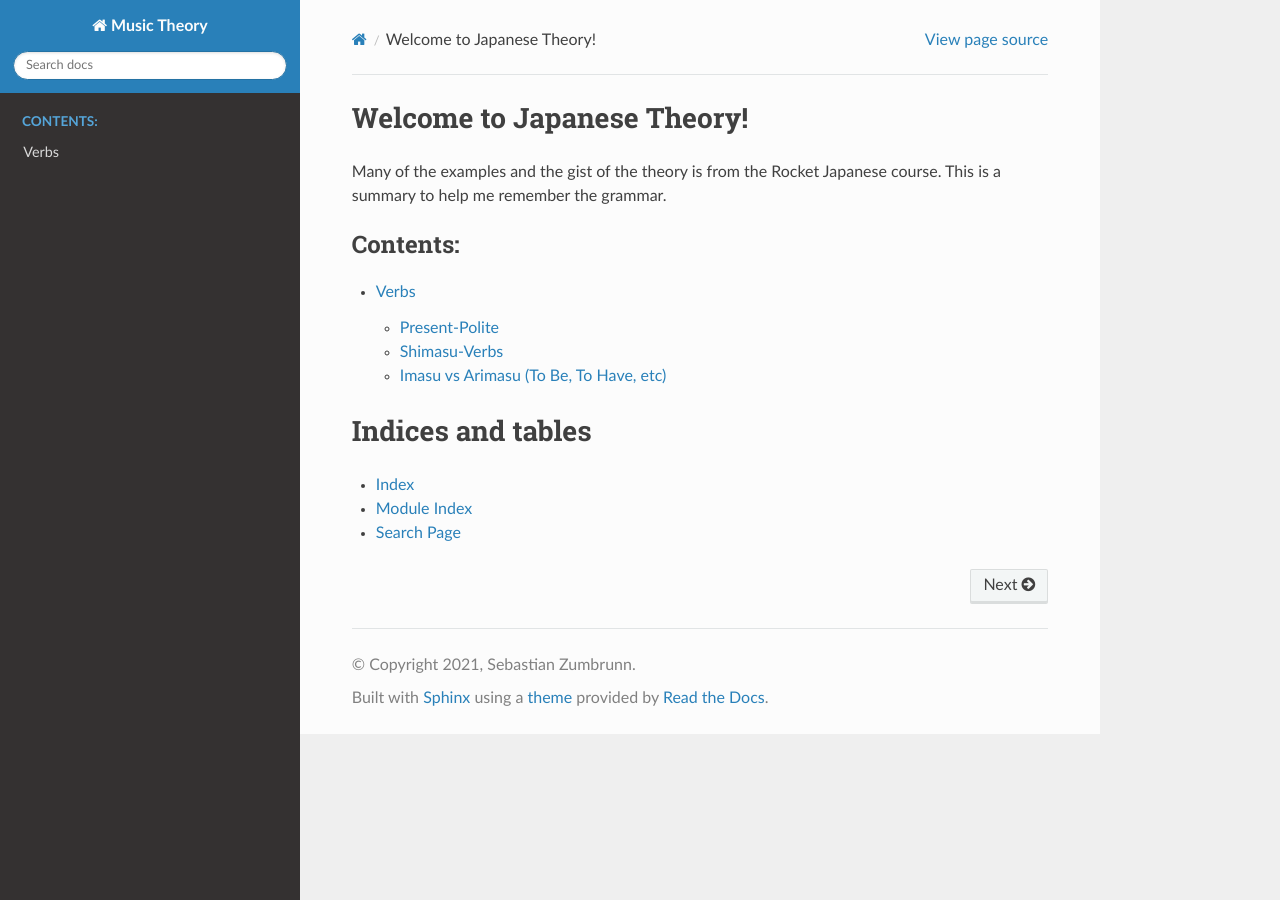
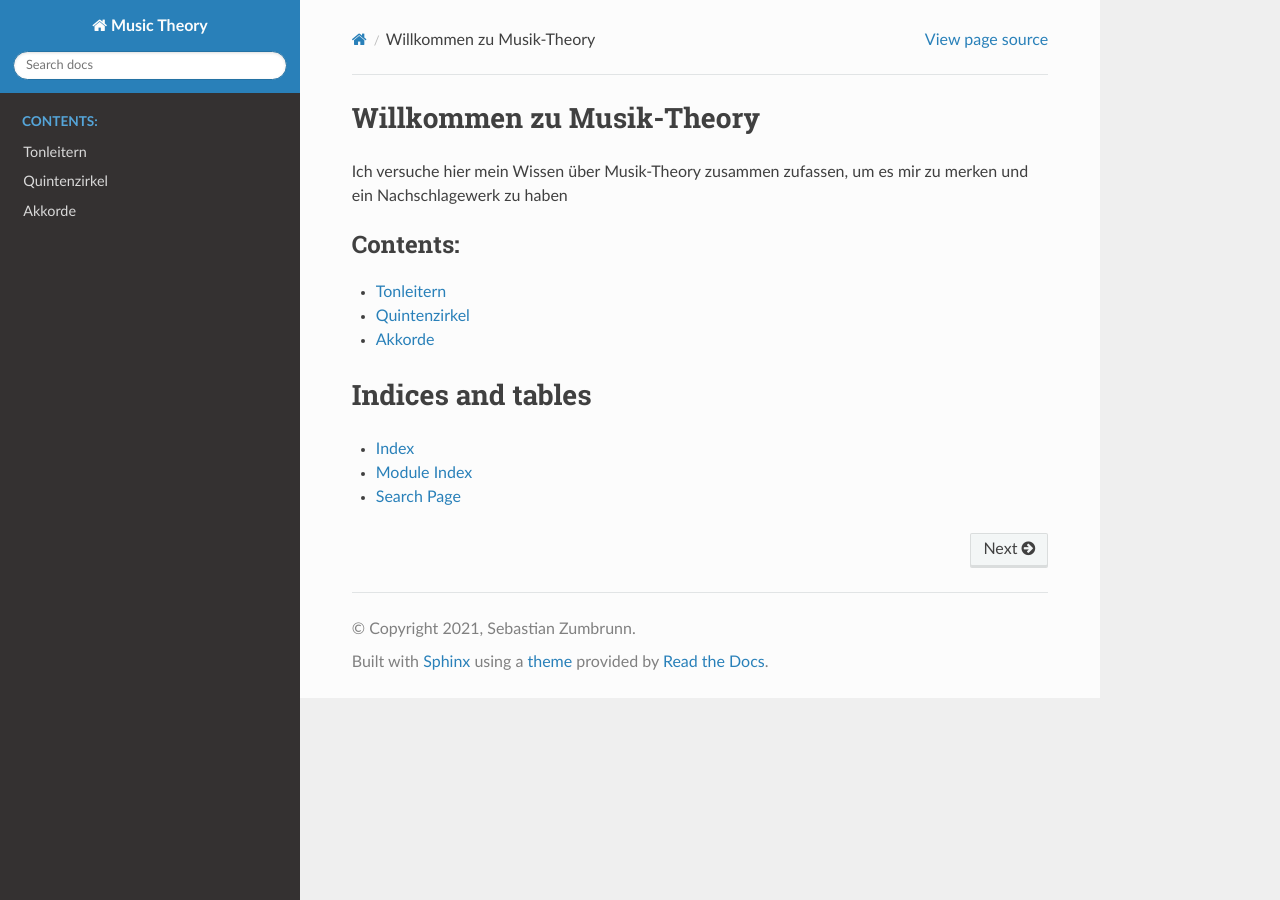
Before and after one commit to Seppli11/Music-Theory, a Sphinx documentation site: the page built from source/index.rst, in a window 1280 px wide. Built offline with Sphinx 7.4.7 and the Read the Docs theme 2.0.0, drawn with Linux system fonts in a browser that asks for light colours; some of the changed lines change nothing that is shown.

Commit message:
add chapters and change index.rst

```diff
--- /dev/null
+++ b/source/chapters/ch1_Tonleitern.rst
@@ -0,0 +1,2 @@
+Tonleitern
+==========
--- a/source/chapters/ch1_verbs.rst
+++ /dev/null
@@ -1,60 +0,0 @@
-Verbs
-=====
-In Japanese verbs can be conjugated like in English. But there are only two tenses: the past
-and the non-past tense, which is used for both present and future sentences.
-
-Unlike the English verbs, Japanse verbs also include the "politeness-level".
-
-The endings are appended after the stem form of a verb.
-
-Present-Polite
---------------
-To say something in the present in a polite way, ``-masu`` is appended to the stem form.
-If the meaning should be negated then ``-masen`` is appended, which translates to "not <verb>"
-Here are some Examples:
-
-========= =============== =============== ===========
-Stem-Form positive        negative        Translation
-========= =============== =============== ===========
-iki       ikimasu         ikimasen        gehen
-tabe      tabemasu        tabemasen       essen
-shi       shimasu         shimasen        do / play
-========= =============== =============== ===========
-
-
-Shimasu-Verbs
--------------
-With the "verb" ``shimasu`` you can turn a noun into a verb.
-
-| benkyo = study
-| benkyo shimasu = to study
-| renshu = practice
-| renshu shimasu = to practice
-| ryori = cooking
-| ryori shimasu = to cook
-
-This can't be done with every noun. Here is an (incomplete) list:
-
-+ benkyo = study
-+ ryoko = vacation / trip / travel
-+ denwa = phone / call
-+ renshu = practice
-+ ryori = cooking / cuisine
-
-Imasu vs Arimasu (To Be, To Have, etc)
---------------------------------------
-Both ``imasu`` and ``arimasu`` can be used to say that something exits or something
-will happen. The difference is that imasu is used with animate object while arimasu with
-inanimate object.
-
-As a general rule: If it can move on its own, use ``imasu`` else ``ariamsu``.
-
-| Asoko ni Neko ga imasu. = There is a cat over there (animate).
-| Neko **wa** asoko ni imasu. = The cat is over there.
-| Konbini ga arimasu. = There is a convenience store (inanimate).
-| Terebi ga arimasu. = (I) have a TV. / There is a TV.
-| Imoto ga imasu. = (I) have a younger sister. / There is a younger sister. (makes less sense)
-| Ashita tesuto ga arimasu. = There (will) be a test tomorrow.
-
-Depending on the context ``imasu`` and ``arimasu`` can say what you own/have, a "There is x" sentence
-or that something will happen in the future.
--- /dev/null
+++ b/source/chapters/ch2_Quintenzirkel.rst
@@ -0,0 +1,2 @@
+Quintenzirkel
+=============
--- /dev/null
+++ b/source/chapters/ch3_Akkorde.rst
@@ -0,0 +1,2 @@
+Akkorde
+=======
--- a/source/index.rst
+++ b/source/index.rst
@@ -1,8 +1,7 @@
-Welcome to Japanese Theory!
+Willkommen zu Musik-Theory
 ===========================================
 
-Many of the examples and the gist of the theory is from the Rocket Japanese course.
-This is a summary to help me remember the grammar.
+Ich versuche hier mein Wissen über Musik-Theory zusammen zufassen, um es mir zu merken und ein Nachschlagewerk zu haben
 
 .. toctree::
    :maxdepth: 2
```
